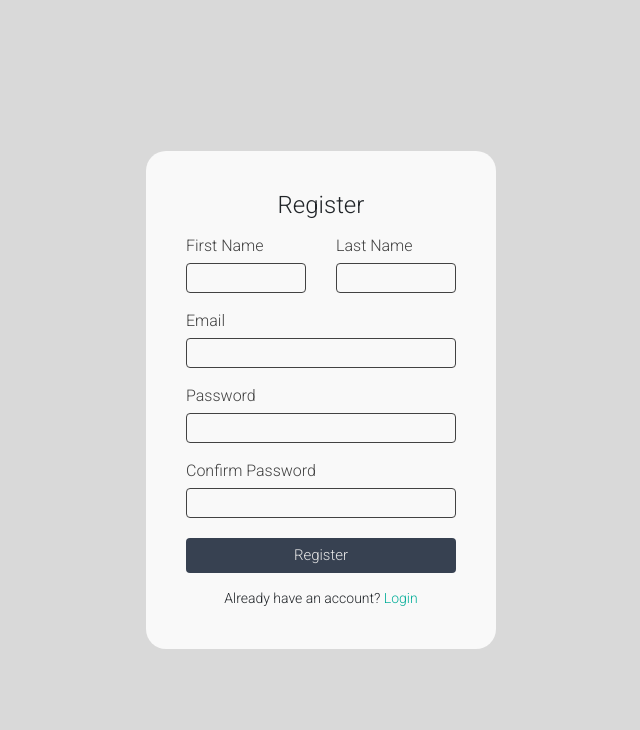
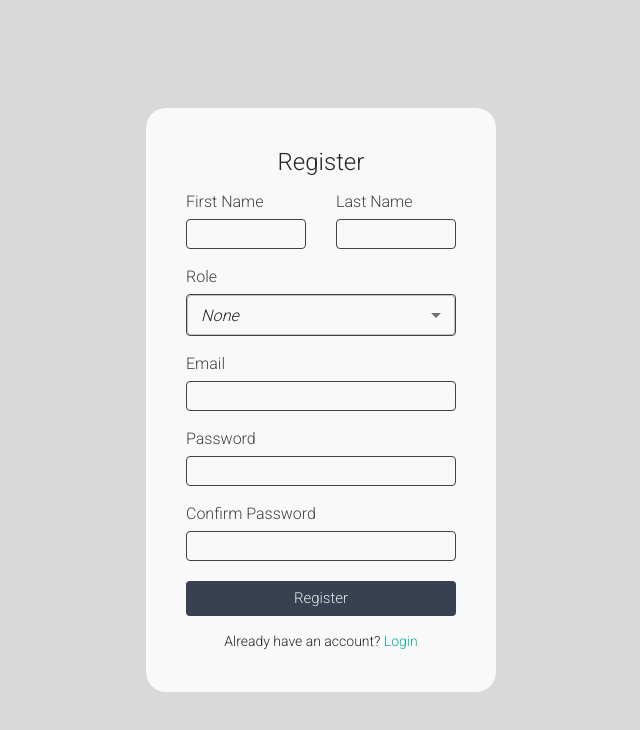
Before and after one commit to TiempoAllen/campus-sync, a React (Create React App) app: page /register in a window 1280 px wide. Shown: the top 730 px of the page, without its empty margins (319-959 px from the left). Built offline with nearby package versions, Linux system fonts and the light colour scheme.

Commit message:
added a role when registering so that users will be identified if they are an admin or not

```diff
--- a/package.json
+++ b/package.json
@@ -14,6 +14,7 @@
     "@radix-ui/react-form": "^0.0.3",
     "@radix-ui/react-icons": "^1.3.0",
     "@radix-ui/react-popover": "1.0.7",
+    "@radix-ui/react-select": "^2.0.0",
     "@radix-ui/react-separator": "^1.0.3",
     "@radix-ui/react-tabs": "^1.0.4",
     "@testing-library/jest-dom": "^5.17.0",
--- a/src/Pages/Login/Register.js
+++ b/src/Pages/Login/Register.js
@@ -2,11 +2,15 @@ import React, { useState } from "react";
 import * as Form from "@radix-ui/react-form";
 import { useNavigate } from "react-router-dom";
 import axios from "axios";
+import MenuItem from "@mui/material/MenuItem";
+import Select from "@mui/material/Select";
+import FormControl from "@mui/material/FormControl";
 
 const Register = () => {
   const navigate = useNavigate();
   const [fname, setFname] = useState("");
   const [lname, setLname] = useState("");
+  const [role, setRole] = useState("");
   const [email, setEmail] = useState("");
   const [password, setPassword] = useState("");
   const [confPass, setConfPass] = useState("");
@@ -23,6 +27,7 @@ const Register = () => {
         {
           fname: fname,
           lname: lname,
+          role: role,
           email: email,
           password: password,
         }
@@ -92,7 +97,35 @@ const Register = () => {
               </Form.Control>
             </Form.Field>
           </div>
-          <Form.Field className="FormField" name="Email">
+          <Form.Field className="FormField" name="Role">
+            <div
+              style={{
+                display: "flex",
+                flexDirection: "column",
+              }}
+            >
+              <Form.Label className="FormLabel">Role</Form.Label>
+              <FormControl size="small" asChild>
+                <Select
+                  value={role}
+                  onChange={(e) => {
+                    setRole(e.target.value);
+                  }}
+                  displayEmpty
+                  inputProps={{ "aria-label": "Without label" }}
+                  sx={{ border: "solid 1px #424242" }}
+                  required
+                >
+                  <MenuItem value="">
+                    <em>None</em>
+                  </MenuItem>
+                  <MenuItem value="User">User</MenuItem>
+                  <MenuItem value="Admin">Admin</MenuItem>
+                </Select>
+              </FormControl>
+            </div>
+          </Form.Field>
+          <Form.Field className="FormField" name="email">
             <div
               style={{
                 display: "flex",
```
Also changed, not shown: 1 other file (tests, documents, lock files or other folders).
